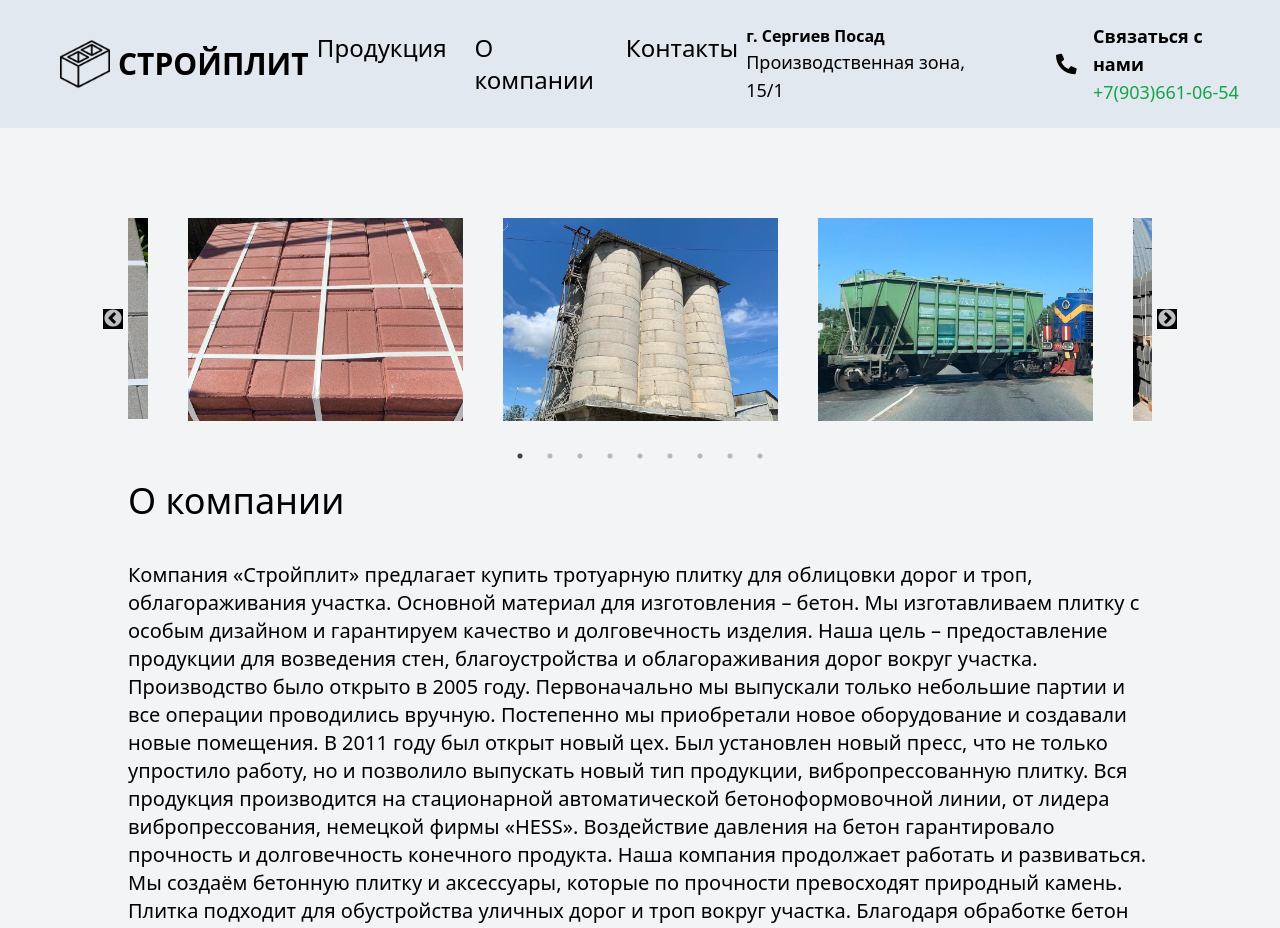
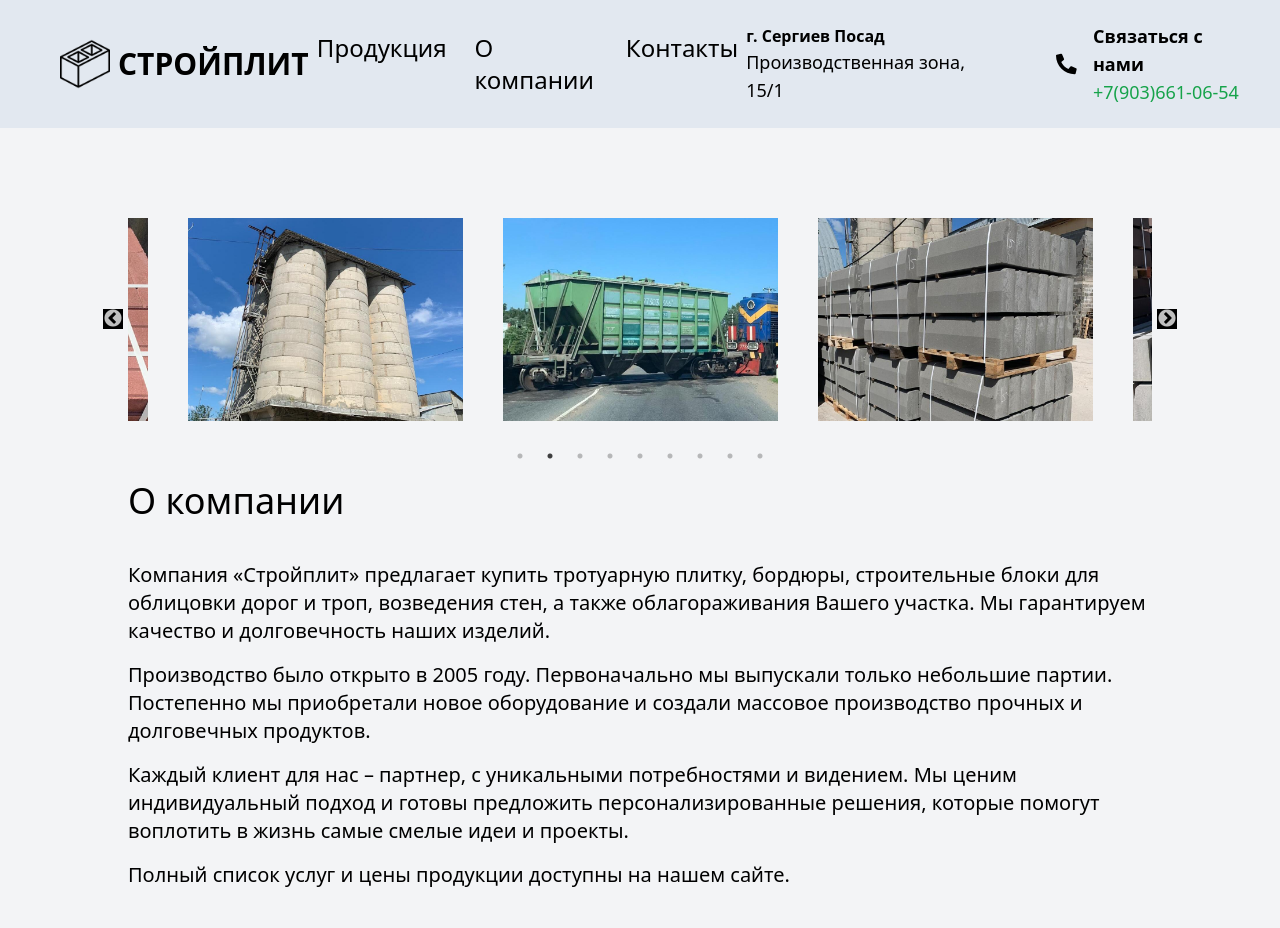
Before and after one commit to GrishaMarkaryan/stroyplit, a Next.js app: page /about-us in a window 1280 px wide. Shown: the top 928 px of the page. Built offline with nearby package versions, Linux system fonts and the light colour scheme.

Commit message:
added map

```diff
--- a/app/(navbar-links)/about-us/page.tsx
+++ b/app/(navbar-links)/about-us/page.tsx
@@ -1,4 +1,5 @@
 'use client'
+
 import Image from "next/image"
 import bochkeq from '@/app/_images/_photoSlider/bochkeq.jpg'
 import poezd from '@/app/_images/_photoSlider/поезд.jpg'
@@ -19,13 +20,16 @@ export default function AboutUs() {
     const settings = {
         dots: true,
         infinite: true,
+        autoplay: true,
         speed: 500,
+        autoplaySpeed: 3000,
         slidesToShow: 3,
         slidesToScroll: 1,
         centerMode: true,
         centerPadding: '40px',
         nextArrow: <SampleNextArrow />,
         prevArrow: <SamplePrevArrow />,
+
     };
 
     function SampleNextArrow(props: any) {
@@ -67,13 +71,22 @@ export default function AboutUs() {
 
             <div className="">
                 <div className="py-10 text-4xl"> О компании </div>
-                <div className=" pb-10 text-xl"> Компания «Стройплит» предлагает купить тротуарную плитку для облицовки дорог и троп, облагораживания участка. Основной материал для изготовления – бетон. Мы изготавливаем плитку с особым дизайном и гарантируем качество и долговечность изделия. Наша цель – предоставление продукции для возведения стен, благоустройства и облагораживания дорог вокруг участка.
-
-                    Производство было открыто в 2005 году. Первоначально мы выпускали только небольшие партии и все операции проводились вручную. Постепенно мы приобретали новое оборудование и создавали новые помещения. В 2011 году был открыт новый цех. Был установлен новый пресс, что не только упростило работу, но и позволило выпускать новый тип продукции, вибропрессованную плитку. Вся продукция производится на стационарной автоматической бетоноформовочной линии, от лидера вибропрессования, немецкой фирмы «HESS». Воздействие давления на бетон гарантировало прочность и долговечность конечного продукта.
-
-                    Наша компания продолжает работать и развиваться. Мы создаём бетонную плитку и аксессуары, которые по прочности превосходят природный камень. Плитка подходит для обустройства уличных дорог и троп вокруг участка. Благодаря обработке бетон противостоит морозу, жару, природным и физическим воздействиям, не теряя вида в течение многих лет.
-
-                    Компания «Стройплит» предлагает клиентам готовую плитку, бордюры, брусчатку, строительные блоки. Полный список услуг и цены продукции доступны на нашем сайте.
+                <div className="flex flex-col pb-10 text-xl gap-4">
+                    <div>
+                        Компания «Стройплит» предлагает купить тротуарную плитку, бордюры, строительные блоки для облицовки дорог и троп, возведения стен, а также облагораживания Вашего участка.
+                        Мы гарантируем качество и долговечность наших изделий.
+                    </div>
+                    <div>
+                        Производство было открыто в 2005 году. Первоначально мы выпускали только небольшие партии.
+                        Постепенно мы приобретали новое оборудование и создали массовое производство прочных и долговечных продуктов.
+                    </div>
+                    <div>
+                        Каждый клиент для нас – партнер, с уникальными потребностями и видением.
+                        Мы ценим индивидуальный подход и готовы предложить персонализированные решения, которые помогут воплотить в жизнь самые смелые идеи и проекты.
+                    </div>
+                    <div>
+                        Полный список услуг и цены продукции доступны на нашем сайте.
+                    </div>
                 </div>
             </div>
         </div>
--- a/app/(navbar-links)/our-contacts/page.tsx
+++ b/app/(navbar-links)/our-contacts/page.tsx
@@ -2,9 +2,14 @@ import Contacts from "@/app/_components/contacts";
 
 export default function OurContacts() {
     return (
-        <div>
-            <Contacts />
-            <div> КАРТА </div>
+        <div className="flex flex-col px-[10%] py-14">
+            <div className="text-3xl pb-12"> КОНТАКТЫ </div>
+            <div className="pb-6">
+                <Contacts />
+            </div>
+            <div className="relative overflow-hidden">
+                <iframe src="https://yandex.ru/map-widget/v1/?ll=38.171689%2C56.369337&mode=search&sctx=ZAAAAAgAEAAaKAoSCZ5eKcsQz0JAEdOgaB7A4EtAEhIJ4nMn2H8d9z8RAhHiytk73j8iBgABAgMEBSgKOABA1QFIAWIecmVsZXZfc2VydmljZV9hcmVhX3BlcmNlbnQ9MTAwagJydZ0BzcxMPaABAKgBAL0BlYRpT8IBAQCCAi%2FQn9GA0L7QuNC30LLQvtC00YHRgtCy0LXQvdC90LDRjyDQt9C%2B0L3QsCwgMTUvMYoCAJICAJoCDGRlc2t0b3AtbWFwcw%3D%3D&sll=38.171689%2C56.369337&sspn=0.014188%2C0.004566&text=%D0%9F%D1%80%D0%BE%D0%B8%D0%B7%D0%B2%D0%BE%D0%B4%D1%81%D1%82%D0%B2%D0%B5%D0%BD%D0%BD%D0%B0%D1%8F%20%D0%B7%D0%BE%D0%BD%D0%B0%2C%2015%2F1&whatshere%5Bpoint%5D=38.171689%2C56.369337&whatshere%5Bzoom%5D=17&z=16" width="100%" height="400"></iframe>
+            </div>
         </div>
     )
 }
--- a/app/[productGroup]/[productId]/page.tsx
+++ b/app/[productGroup]/[productId]/page.tsx
@@ -44,14 +44,15 @@ export default function Product({ params }: {
                             </div>
 
                         </div>
-                        <a href="https://web.whatsapp.com/" target="blank" className="flex justify-center items-center h-fit gap-5 border-2 border-green-500 rounded-3xl mt-3 p-2 bg-zinc-200 absolute bottom-14 right-40">
+                        <a href="https://wa.me/79036610654" target="blank" className="flex justify-center items-center h-fit gap-5 border-2  rounded-3xl mt-3 px-4 py-5  bg-green-500 text-white absolute bottom-14 right-40">
                             <div className="text-3xl"> Заказать </div>
-                            <RiWhatsappFill size={35} color="green" />
+                            <RiWhatsappFill size={35} color="white" />
                         </a>
                     </div>
                 )}
             </div>
             <div className="text-3xl m-10"> Доставка: </div>
+            <div className="text-xl m-10"> Условия доставки согласуются индивидуально </div>
         </div>
     )
 }
--- a/app/_components/category-wraper.tsx
+++ b/app/_components/category-wraper.tsx
@@ -31,9 +31,9 @@ export default function CategoryWraper({ category, arr, params }: {
                                 </div>
                             </div>
                         </Link>
-                        <a href="https://web.whatsapp.com/" target="blank" className="flex justify-center gap-5 border-2 border-black rounded-3xl mt-3 py-2 bg-green-50">
+                        <a href="https://wa.me/79036610654" target="blank" className="flex justify-center gap-5 border-2  rounded-3xl mt-3 py-2  bg-green-500 text-white">
                             <div className="text-xl font-medium"> Заказать </div>
-                            <RiWhatsappFill size={35} color="green" />
+                            <RiWhatsappFill size={35} color="white" />
                         </a>
                     </div>
                 )}
```
